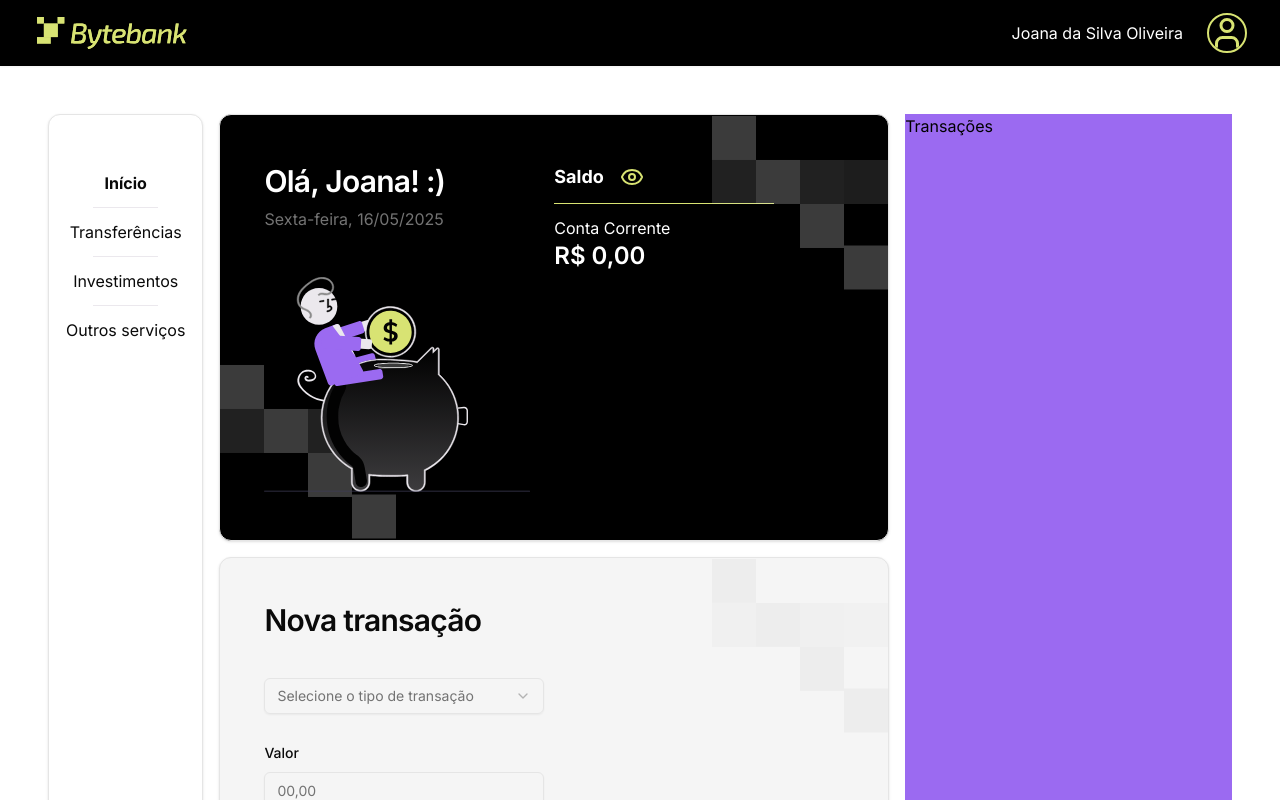
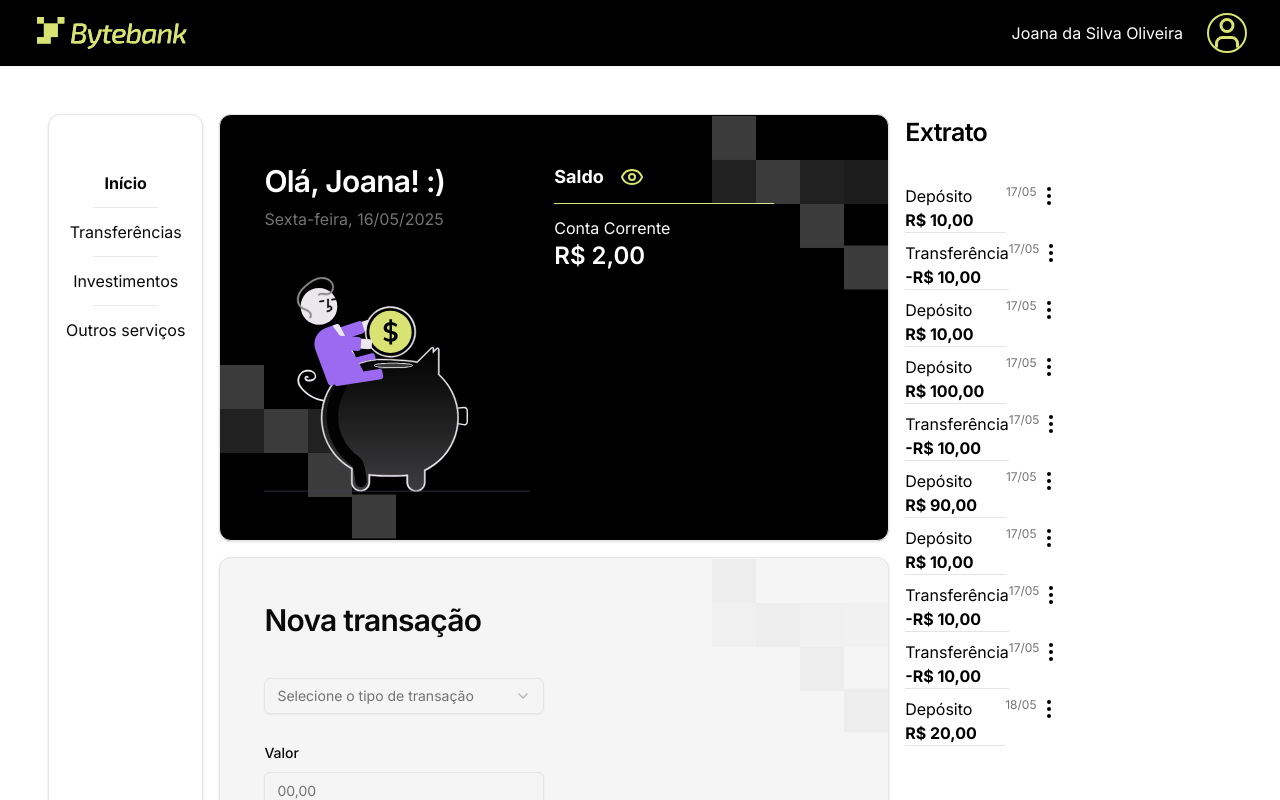
Before and after one commit to ViniBLK24/tech-challenge, a Next.js app: page /dashboard in a window 1280 px wide. Shown: the top 800 px of the page. Built offline with nearby package versions, Linux system fonts and the light colour scheme.

Commit message:
feat:add component layout

```diff
--- a/src/app/dashboard/page.tsx
+++ b/src/app/dashboard/page.tsx
@@ -8,6 +8,7 @@ import TransactionActions from "@/components/TransactionAction";
 import { useEffect, useState } from "react";
 import { getTransactions } from "@/utils/api";
 import getTotalBalance from "@/utils/getTotalBalance";
+import BankStatement from "@/components/BankStatement";
 
 export default function Dashboard() {
   const [totalBalance, setTotalBalance] = useState(0);
@@ -40,7 +41,7 @@ export default function Dashboard() {
             <WelcomeCard balance={totalBalance} />
             <TransactionActions onSubmit={handleDataFromChild} />
           </div>
-          <div className="h-[100%] bg-secondary col-span-2">Transações</div>
+          <BankStatement />
         </div>
       </div>
     </div>
--- /dev/null
+++ b/src/components/BankStatement.tsx
@@ -0,0 +1,59 @@
+import { getTransactions } from "@/utils/api";
+import { Separator } from "./ui/Separator";
+import { CardTitle } from "./ui/Card";
+import { useEffect, useState } from "react";
+import { Transaction, TransactionTypeEnum } from "@/types/transactions";
+import MoneyItem from "./ui/MoneyItem";
+import { EllipsisVertical } from "lucide-react";
+
+export default function BankStatement() {
+  const [transactions, setTransactions] = useState<Transaction[]>([]);
+
+  useEffect(() => {
+    getTransactions().then((res) => {
+      setTransactions(res.transactions);
+    });
+  }, []);
+
+  const formatDate = (date: string) => {
+    const options: Intl.DateTimeFormatOptions = {
+      month: "2-digit",
+      day: "2-digit",
+    };
+    const formattedDate = new Date(date).toLocaleDateString("pt-BR", options);
+    return formattedDate;
+  };
+
+  return (
+    <div>
+      <CardTitle className="text-2xl text-[25px] mb-8">Extrato</CardTitle>
+
+      {transactions.map((transaction) => (
+        <>
+          <div className="flex row justify-between ">
+            <div key={transaction.id} className="flex flex-col flex-1">
+              <div className="pb-2">
+                <p className="text-md">
+                  {transaction.type === TransactionTypeEnum.TRANSFER
+                    ? "Transferência"
+                    : "Depósito"}
+                </p>
+
+                <MoneyItem value={transaction.amount} type={transaction.type} />
+                <Separator orientation="horizontal" />
+              </div>
+            </div>
+            <div className="flex column flex-none">
+              <p className="text-muted-foreground text-xs">
+                {formatDate(transaction.createdAt)}
+              </p>
+            </div>
+            <div className="flex flex-col flex-none align-left">
+              <EllipsisVertical />
+            </div>
+          </div>
+        </>
+      ))}
+    </div>
+  );
+}
--- a/src/components/TransactionAction.tsx
+++ b/src/components/TransactionAction.tsx
@@ -57,9 +57,12 @@ export default function TransactionActions({ onSubmit }: Props) {
       return;
     }
 
+    const createdAt = new Date().toISOString();
+
     const transaction: Transaction = {
       type,
       amount: parseInt(removedSpecialCharacters),
+      createdAt,
     };
 
     try {
--- /dev/null
+++ b/src/components/ui/MoneyItem.tsx
@@ -0,0 +1,30 @@
+import { TransactionTypeEnum } from "@/types/transactions";
+
+export default function MoneyItem({
+  value,
+  type,
+}: {
+  value: number;
+  type: TransactionTypeEnum;
+}) {
+  const formatValue = (value: number) => {
+    if (type === TransactionTypeEnum.TRANSFER) {
+      return `-R$ ${convertToReal(value)}`;
+    }
+    return `R$ ${convertToReal(value)}`;
+  };
+
+  const convertToReal = (value: number) => {
+    const realValue = Intl.NumberFormat("pt-BR", {
+      currency: "BRL",
+      minimumFractionDigits: 2,
+      maximumFractionDigits: 2,
+    }).format(value);
+    return realValue;
+  };
+  return (
+    <p>
+      <span className="text-medium font-bold"> {formatValue(value)}</span>
+    </p>
+  );
+}
--- /dev/null
+++ b/src/components/ui/Separator.tsx
@@ -0,0 +1,31 @@
+"use client";
+
+import * as React from "react";
+import * as SeparatorPrimitive from "@radix-ui/react-separator";
+
+import { cn } from "@/lib/utils";
+
+const Separator = React.forwardRef<
+  React.ElementRef<typeof SeparatorPrimitive.Root>,
+  React.ComponentPropsWithoutRef<typeof SeparatorPrimitive.Root>
+>(
+  (
+    { className, orientation = "horizontal", decorative = true, ...props },
+    ref
+  ) => (
+    <SeparatorPrimitive.Root
+      ref={ref}
+      decorative={decorative}
+      orientation={orientation}
+      className={cn(
+        "shrink-0 bg-border",
+        orientation === "horizontal" ? "h-[1px] w-full" : "h-full w-[1px]",
+        className
+      )}
+      {...props}
+    />
+  )
+);
+Separator.displayName = SeparatorPrimitive.Root.displayName;
+
+export { Separator };
--- a/src/database/db.json
+++ b/src/database/db.json
@@ -1 +1,64 @@
-{"transactions":[]}
+{
+    "transactions": [
+        {
+            "id": 1747440121254,
+            "createdAt": "2025-05-17T00:02:01.254Z",
+            "type": "deposit",
+            "amount": 10
+        },
+        {
+            "id": 1747448156832,
+            "createdAt": "2025-05-17T02:15:56.832Z",
+            "type": "transfer",
+            "amount": 10
+        },
+        {
+            "id": 1747448467158,
+            "createdAt": "2025-05-17T02:21:07.158Z",
+            "type": "deposit",
+            "amount": 10
+        },
+        {
+            "id": 1747449369023,
+            "createdAt": "2025-05-17T02:36:09.023Z",
+            "type": "deposit",
+            "amount": 100
+        },
+        {
+            "id": 1747449443020,
+            "createdAt": "2025-05-17T02:37:23.020Z",
+            "type": "transfer",
+            "amount": 10
+        },
+        {
+            "id": 1747449706361,
+            "createdAt": "2025-05-17T02:41:46.361Z",
+            "type": "deposit",
+            "amount": 90
+        },
+        {
+            "id": 1747449807920,
+            "createdAt": "2025-05-17T02:43:27.920Z",
+            "type": "deposit",
+            "amount": 10
+        },
+        {
+            "id": 1747449951810,
+            "createdAt": "2025-05-17T02:45:51.810Z",
+            "type": "transfer",
+            "amount": 10
+        },
+        {
+            "id": 1747454132464,
+            "createdAt": "2025-05-17T03:55:32.464Z",
+            "type": "transfer",
+            "amount": 10
+        },
+        {
+            "id": 1747603458462,
+            "createdAt": "2025-05-18T21:24:18.462Z",
+            "type": "deposit",
+            "amount": 20
+        }
+    ]
+}
```
Also changed, not shown: src/types/transactions.ts (+5 -3 lines).
